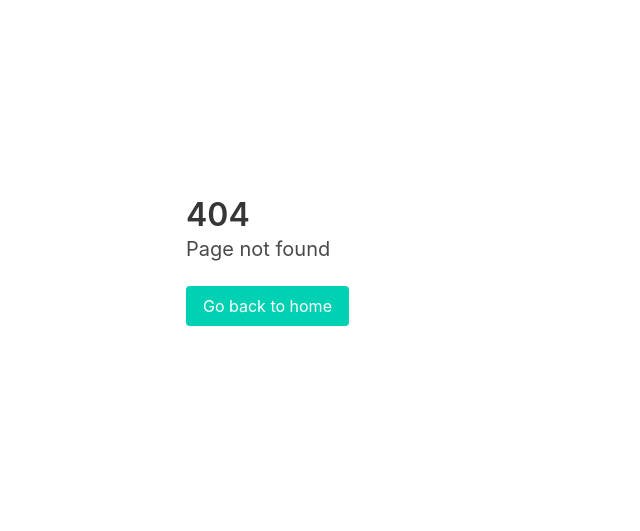
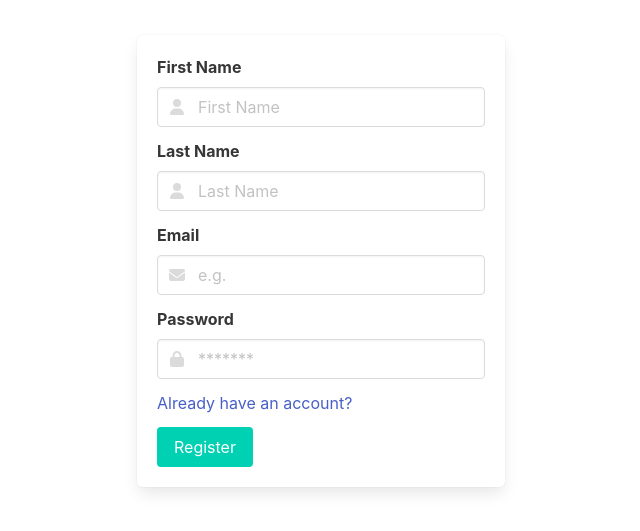
Before and after one commit to MarcelHor/STIN-Bank, a React (Vite) app in the folder frontend/: page /register in a window 1280 px wide. Before the commit this address had no page. Shown: the part 139-670 px from the top of the page, without its empty margins (319-959 px from the left). Built offline with nearby package versions, Linux system fonts and the light colour scheme.

Commit message:
register

```diff
--- a/frontend/src/App.tsx
+++ b/frontend/src/App.tsx
@@ -5,6 +5,7 @@ import {NoPage} from "./components/NoPage";
 import {Logout} from "./components/Logout";
 import {ProtectedRoute} from "./components/ProtectedRoute";
 import './css/app.css';
+import {Register} from "./components/Register";
 
 function App() {
     return (
@@ -12,6 +13,7 @@ function App() {
             <BrowserRouter>
                 <Routes>
                     <Route path="/" element={<Login/>}/>
+                    <Route path={"/register"} element={<Register/>}/>
                     <Route path="/dashboard" element={<ProtectedRoute component={Dashboard} requiresAuth={true}/>}/>
                     <Route path="/logout" element={<ProtectedRoute component={Logout} requiresAuth={true}/>}/>
                     <Route path="*" element={<NoPage/>}/>
--- a/frontend/src/components/Login.tsx
+++ b/frontend/src/components/Login.tsx
@@ -62,7 +62,8 @@ export const Login = (props: any) => {
                                 setPassword={setPassword}
                                 handleSubmit={handleSubmit}
                                 errors={errors}
-                            />}
+                            />
+                            }
                             {step === 'verify' && <TwoFactorForm
                                 code={code}
                                 setCode={setCode}
--- a/frontend/src/components/LoginForm.tsx
+++ b/frontend/src/components/LoginForm.tsx
@@ -28,6 +28,9 @@ export const LoginForm = (props: any) => {
                 </div>
             </div>
             <div className="field">
+                <a href="/register">Don't have an account? Register here.</a>
+            </div>
+            <div className="field">
                 {props.errors &&
                     <div className="field">
                         <p className="help is-danger">{props.errors}</p>
--- /dev/null
+++ b/frontend/src/components/Register.tsx
@@ -0,0 +1,112 @@
+import {API_URL} from '../../config';
+import {useNavigate} from "react-router-dom";
+import axios from "axios";
+import {FormEvent, useEffect, useState} from "react";
+import {FontAwesomeIcon} from "@fortawesome/react-fontawesome";
+import {faUser, faEnvelope, faLock} from "@fortawesome/free-solid-svg-icons";
+
+export const Register = (props: any) => {
+    const navigate = useNavigate();
+    const [email, setEmail] = useState<string>('');
+    const [password, setPassword] = useState<string>('');
+    const [FirstName, setFirstName] = useState<string>('');
+    const [LastName, setLastName] = useState<string>('');
+    const [errors, setErrors] = useState<string>('');
+
+    const handleSubmit = (e: FormEvent) => {
+        e.preventDefault();
+        axios.post(`${API_URL}/api/register`, {
+            email,
+            password,
+            firstName: FirstName,
+            lastName: LastName
+        }).then((response) => {
+            if (response.status === 201) {
+                setEmail('');
+                setPassword('');
+                setFirstName('');
+                setLastName('');
+                navigate('/');
+            }
+        }).catch((error) => {
+            setErrors(error.response.data);
+        });
+    }
+
+    useEffect(() => {
+        if (localStorage.getItem('token')) {
+            navigate('/dashboard');
+        }
+    }, []);
+
+
+    return (
+        <section className="hero is-fullheight">
+            <div className="hero-body">
+                <div className="container">
+                    <div className="columns is-centered">
+                        <div className="column is-5-tablet is-4-desktop is-4-widescreen">
+                            <form className="box" onSubmit={handleSubmit}>
+                                <div className="field">
+                                    <label className="label">First Name</label>
+                                    <div className="control has-icons-left">
+                                        <input type="text" placeholder="First Name" className="input" required
+                                               value={FirstName}
+                                               onChange={(e) => setFirstName(e.target.value)}/>
+                                        <span className="icon is-small is-left">
+                                            <FontAwesomeIcon icon={faUser}/>
+                                        </span>
+                                    </div>
+                                </div>
+                                <div className="field">
+                                    <label className="label">Last Name</label>
+                                    <div className="control has-icons-left">
+                                        <input type="text" placeholder="Last Name" className="input" required
+                                               value={LastName}
+                                               onChange={(e) => setLastName(e.target.value)}/>
+                                        <span className="icon is-small is-left">
+                                            <FontAwesomeIcon icon={faUser}/>
+                                        </span>
+                                    </div>
+                                </div>
+                                <div className="field">
+                                    <label className="label">Email</label>
+                                    <div className="control has-icons-left">
+                                        <input type="email" placeholder="e.g." className="input" required
+                                               value={email}
+                                               onChange={(e) => setEmail(e.target.value)}/>
+                                        <span className="icon is-small is-left">
+                                            <FontAwesomeIcon icon={faEnvelope}/>
+                                        </span>
+                                    </div>
+                                </div>
+                                <div className="field">
+                                    <label className="label">Password</label>
+                                    <div className="control has-icons-left">
+                                        <input type="password" placeholder="*******" className="input" required
+                                               value={password}
+                                               onChange={(e) => setPassword(e.target.value)}/>
+                                        <span className="icon is-small is-left">
+                                            <FontAwesomeIcon icon={faLock}/>
+                                        </span>
+                                    </div>
+                                </div>
+                                <div className="field">
+                                    <a href="/">Already have an account?</a>
+                                </div>
+                                <div className="field">
+                                    <button className="button is-primary">
+                                        Register
+                                    </button>
+                                </div>
+                                {errors && <div className="field">
+                                    <p className="help is-danger">{errors}</p>
+                                </div>}
+                            </form>
+                        </div>
+                    </div>
+                </div>
+            </div>
+        </section>
+    );
+}
```
